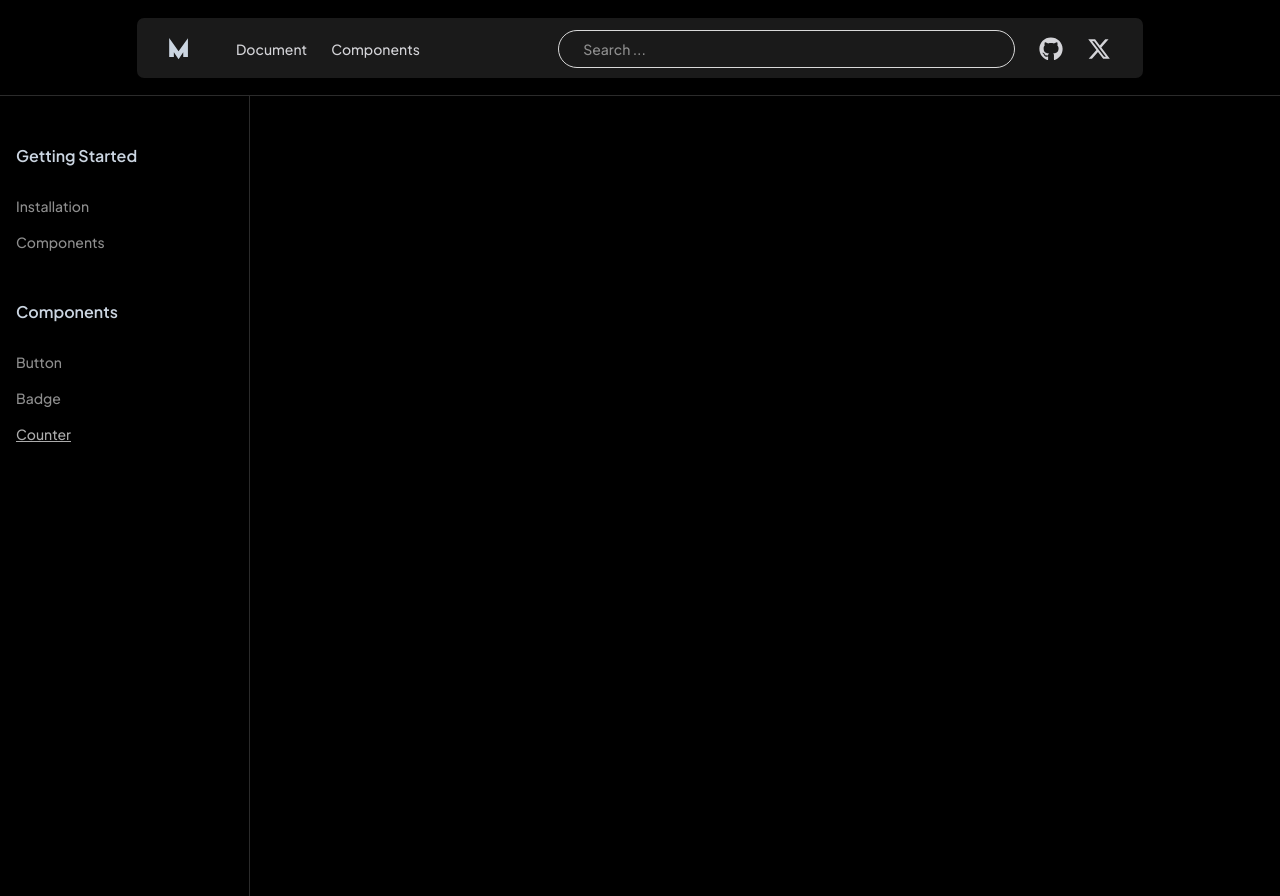
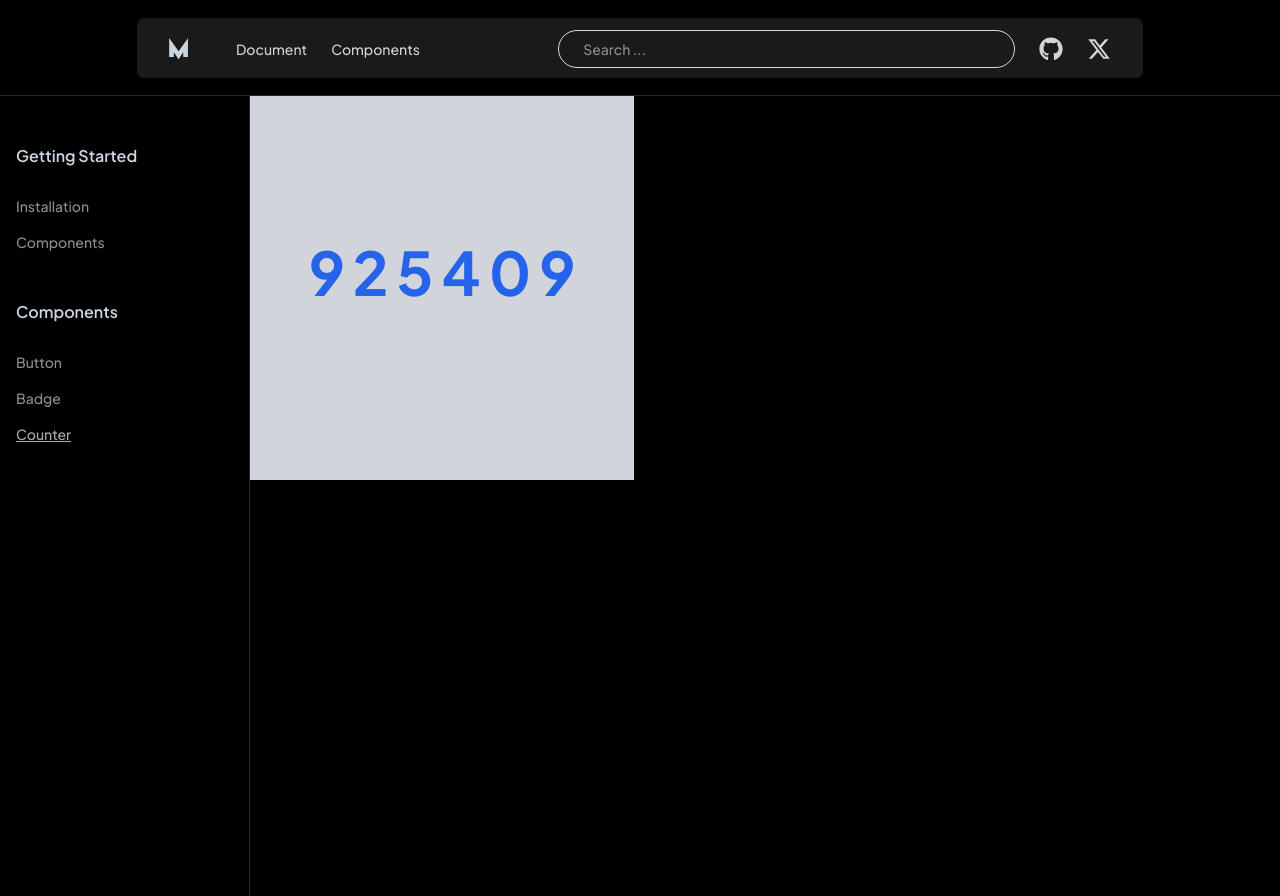
Before and after one commit to mohamedzouine827/mux-ui, a Next.js app: page /Docs/counter in a window 1280 px wide. Built offline with nearby package versions, Linux system fonts and the light colour scheme.

Commit message:
Adding The conuter component, waiting for the page overview

```diff
--- a/app/Docs/counter/Counter.tsx
+++ b/app/Docs/counter/Counter.tsx
@@ -1,9 +1,109 @@
-import React from 'react'
+"use client";
+import React, { useEffect, useState } from 'react';
+import { motion, animate, AnimationPlaybackControls, useMotionValue, useTransform } from 'framer-motion';
 
-export default function Counter() {
+interface CounterProps {
+  targetNumber: number;
+  variant?: 'normal' | 'reverse' | 'random' | 'casino'; // Add casino variant
+  speed?: 'slow' | 'normal' | 'fast'; // Add speed variants
+}
+
+const Counter: React.FC<CounterProps> = ({ targetNumber, variant = 'normal', speed = 'normal' }) => {
+  const [digits, setDigits] = useState<number[]>([]); // Store each digit separately
+  const count = useMotionValue(variant === 'reverse' ? targetNumber : 0); // Start at targetNumber if reverse
+
+  // Create a formatted number animation from 0 to targetNumber
+  const rounded = useTransform(count, (value) => Math.floor(value));
+
+  // Helper function to generate a random number for a single digit
+  const generateRandomDigit = () => Math.floor(Math.random() * 10);
+
+  // Set animation duration based on speed
+  const getDuration = () => {
+    switch (speed) {
+      case 'slow':
+        return 7; // Slower animation
+      case 'fast':
+        return 1; // Faster animation
+      case 'normal':
+      default:
+        return 3; // Default duration for normal speed
+    }
+  };
+
+  // Animation logic for casino variant
+  const startCasinoEffect = (): (() => void) => {
+    const targetDigits = targetNumber.toString().split('').map(Number); // Split the target number into digits
+    const totalDigits = targetDigits.length;
+
+    const digitIntervals: NodeJS.Timeout[] = [];
+
+    // For each digit, create a random animation that stops sequentially
+    targetDigits.forEach((digit, index) => {
+      let currentDigit = generateRandomDigit(); // Start with a random digit
+      const interval = setInterval(() => {
+        currentDigit = generateRandomDigit(); // Keep showing random digits
+        setDigits((prevDigits) => {
+          const newDigits = [...prevDigits];
+          newDigits[index] = currentDigit;
+          return newDigits;
+        });
+      }, 100); // Update random digit every 100ms
+
+      // Stop the animation for the current digit after some delay, in sequence
+      setTimeout(() => {
+        clearInterval(interval); // Stop updating the current digit
+        setDigits((prevDigits) => {
+          const newDigits = [...prevDigits];
+          newDigits[index] = digit; // Set the final digit
+          return newDigits;
+        });
+      }, (index + 1) * 1000); // Sequential stopping with 1s delay between each digit
+      digitIntervals.push(interval);
+    });
+
+    // Cleanup all intervals when the component unmounts
+    return () => {
+      digitIntervals.forEach(clearInterval);
+    };
+  };
+
+  // Handle different variants
+  useEffect(() => {
+    let controls: AnimationPlaybackControls | undefined;
+
+    if (variant === 'casino') {
+      // Initialize digits with the same length as targetNumber, but filled with 0
+      setDigits(new Array(targetNumber.toString().length).fill(0));
+      // Start the casino effect
+      const cleanup = startCasinoEffect();
+      return cleanup; // Cleanup on unmount
+    } else {
+      // Handle other cases (normal, reverse, random)
+      controls = animate(count, variant === 'reverse' ? 0 : targetNumber, {
+        duration: getDuration(),
+        onUpdate: (value) => {
+          setDigits(value.toString().split('').map(Number));
+        },
+      });
+
+      return () => {
+        controls?.stop(); // Cleanup on unmount
+      };
+    }
+  }, [targetNumber, variant, speed, count]);
+
   return (
-    <div>
-      Counter
+    <div className="flex flex-col items-center justify-center h-screen">
+      <div className="text-6xl font-bold text-blue-600 mb-8 flex space-x-2">
+        {digits.map((digit, index) => (
+          <motion.div key={index} className="digit">
+            {digit}
+          </motion.div>
+        ))}
+      </div>
     </div>
-  )
-}
+  );
+};
+
+export default Counter;
--- a/app/Docs/counter/page.tsx
+++ b/app/Docs/counter/page.tsx
@@ -2,9 +2,12 @@ import React from 'react'
 import Counter from './Counter'
 
 export default function page() {
-  return (
-    <div>
-      <Counter/>
-    </div>
-  )
+    return (
+        <div className='w-96 h-96 flex items-center justify-center bg-gray-300'>
+
+
+                <Counter targetNumber={925403} variant="casino" speed="normal" />
+
+        </div>
+    )
 }
```
